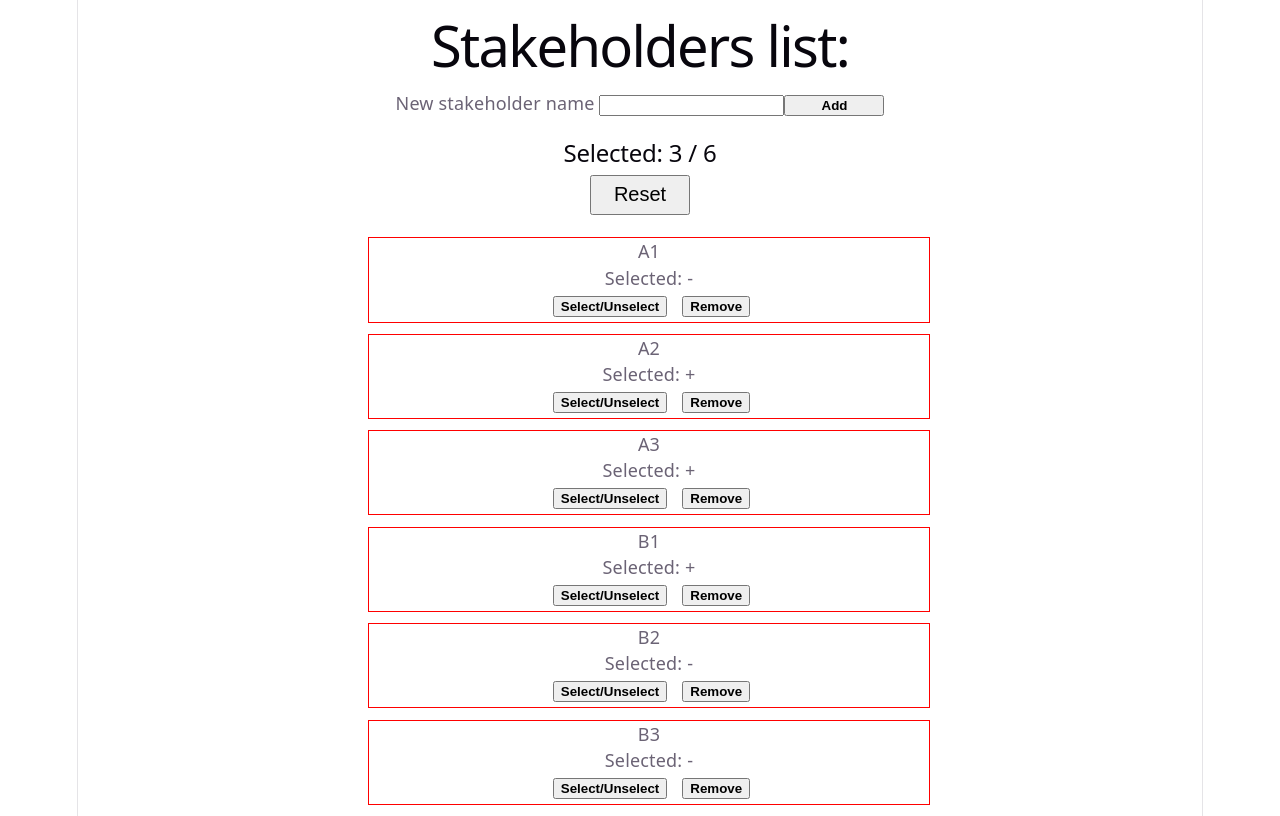
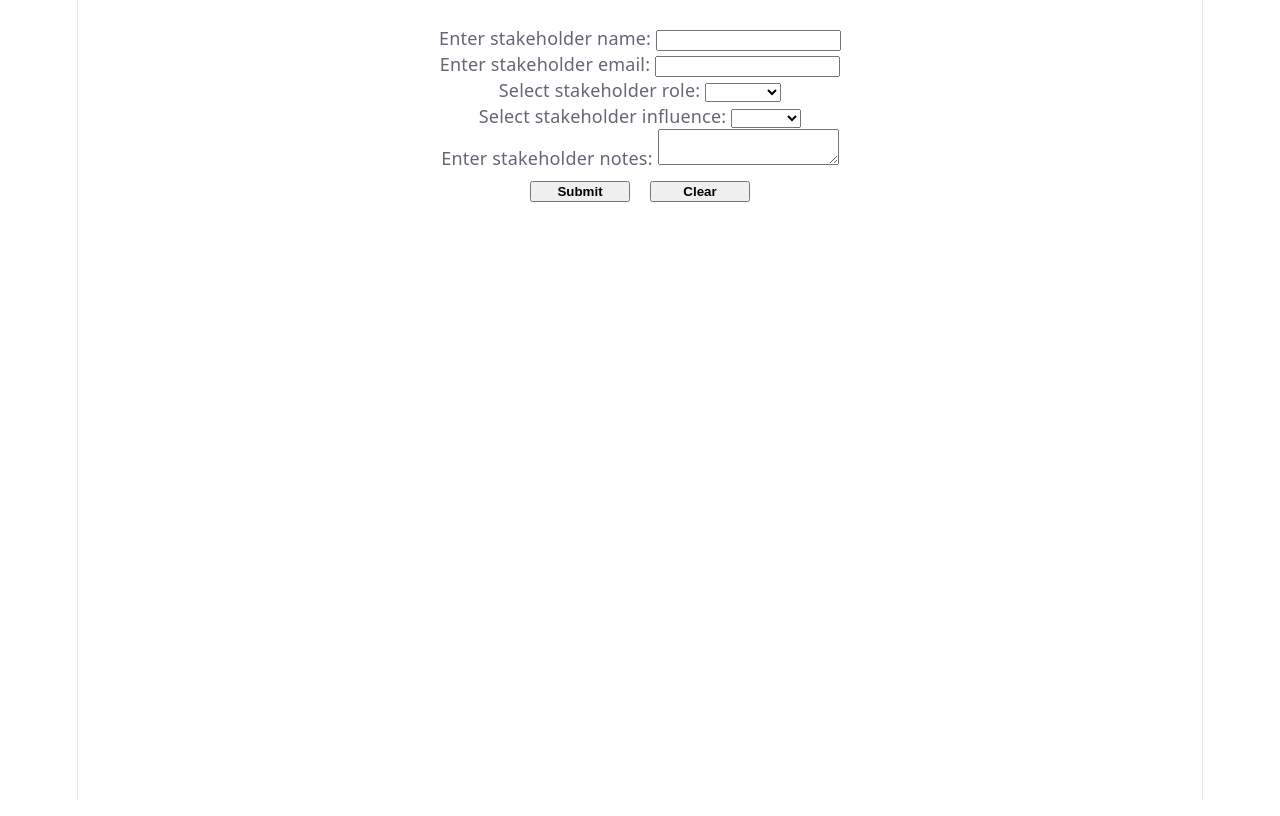
Before and after one commit to Igorstar23/igor-stakeholder-onboarding, a React (Vite) app in the folder apps/react-lab/: page / in a window 1280 px wide. Built offline with nearby package versions, Linux system fonts and the light colour scheme.

Commit message:
feat(react): validate and submit form

```diff
--- a/apps/react-lab/src/App.css
+++ b/apps/react-lab/src/App.css
@@ -141,3 +141,36 @@
   font-size: 10pt;
   font-weight: bold;
 }
+
+.stakeholerform-print {
+  margin-top: 50px;
+  color: green;
+}
+.stakeholerform-print h2{
+  color: green;
+}
+
+.stakeholerform {
+  padding-top: 25px;
+}
+
+.stakeholerform button {
+  margin: 10px;
+  width: 100px;
+  font-size: 10pt;
+  font-weight: bold;
+}
+
+.stakeholerform input, select, textarea {
+  margin-left: 5px;
+}
+
+.stakeholerform-print ul {
+  text-align: left;
+  padding-left: 41%;
+}
+
+.error {
+  color: red;
+  font-weight: bold;
+}
--- a/apps/react-lab/src/App.tsx
+++ b/apps/react-lab/src/App.tsx
@@ -1,12 +1,12 @@
 import './App.css'
-import ShortlistPage from './modules/09-events-state/ShortlistPage'
+import StakeholderForm from './modules/10-forms/StakeholderForm'
 
 
 function App() {
   return (
     <div>
 
-      <ShortlistPage/>
+      <StakeholderForm/>
     </div>
   )
 }
--- a/apps/react-lab/src/modules/10-forms/StakeholderForm.tsx
+++ b/apps/react-lab/src/modules/10-forms/StakeholderForm.tsx
@@ -1,20 +1,86 @@
-import { useState } from "react";
-import {initStakeholderValue} from "./types.ts";
+import { useState, type FormEvent } from "react";
+import {initStakeholderValue, type StakeholderFormValue} from "./types.ts";
 
 export default function StakeholderForm() {
     const [formValue, setFormValue] = useState(initStakeholderValue);
+    const [errors, setErrors] = useState({name: '', email: '', role: '', influence: ''});
+    const [submitValue, setSubmitValue] = useState({...formValue});
+
+    function checkName(name:string) {
+        errors.name = (!name.trim()? 'Error, name is required!' : '');
+        setErrors({...errors});
+    };
+    function checkEmail(email:string) {
+
+        if (!email.trim()) {
+            errors.email= 'Error, email is required!';
+
+        } else {
+            errors.email = (!email.includes('@')? 'Error, email must includes @!' : '');
+        }
+        setErrors({...errors});
+    };
+    function checkRole(role:string) {
+        errors.role = (role != ''? '':'Error, role is required!');
+        setErrors({...errors});
+    };
+    function checkInfluence(influence: string) {
+        errors.influence =  (influence != ''? '' : 'Error, influence is required!');
+        setErrors({...errors});
+    };
+
+    function printSubmit(stakeholder: StakeholderFormValue) {
+        return (
+            <div className="stakeholerform-print">
+                <h2>Summary submitted values:</h2>
+                <ul>
+                    <li>Stakeholder name: {stakeholder.name}</li>
+                    <li>Stakeholder email: {stakeholder.email}</li>
+                    <li>Stakeholder role: {stakeholder.role}</li>
+                    <li>Stakeholder influence: {stakeholder.influence}</li>
+                    {stakeholder.notes && <li>Stakeholder notes: {stakeholder.notes}</li>}
+                </ul>
+            </div>
+        );
+    }
+
+    function clearForm() {
+        setErrors({name:'', email:'', role: '', influence:''});
+        setFormValue(initStakeholderValue);
+    }
+
+    function handleSubmit(event:FormEvent) {
+        event.preventDefault();
+        checkName(formValue.name);
+        checkEmail(formValue.email);
+        checkRole(formValue.role);
+        checkInfluence(formValue.influence);
+
+        let hasError:boolean = ((Object.values(errors).filter((e)=>e != '')?.length) ?? 0) > 0;
+
+        if (hasError) {
+            setSubmitValue({name:'', email:'', role: '', influence:'', notes:''});
+            return;
+        }
+
+        setSubmitValue({...formValue});
+        setFormValue({name:'', email:'', role: '', influence:'', notes:''});
+    };
 
     return (
         <div className="stakeholerform">
-            <form>
+            <form noValidate onSubmit={(e)=>handleSubmit(e)}>
                 <div className="stakeholderform-name">
                     <label htmlFor="stakeholderform-name">Enter stakeholder name:</label>
                     <input id="stakeholderform-name" type="text" value={formValue.name} onChange={(e)=>setFormValue({...formValue, name: e.target.value})} />
+                    {errors.name && <p className="error" role="alert">{errors.name}</p>}
                 </div>
+
 
                 <div className="stakeholderform-email">
                     <label htmlFor="stakeholderform-email">Enter stakeholder email:</label>
                     <input id="stakeholderform-email" type="email" value={formValue.email} onChange={(e)=>setFormValue({...formValue, email: e.target.value})} />
+                    {errors.email && <p className="error" role="alert">{errors.email}</p>}
                 </div>
 
                 <div className="stakeholderform-role">
@@ -27,6 +93,7 @@ export default function StakeholderForm() {
                         <option value={'backend'}>Backend</option>
                         <option value={'fullstack'}>Fullstack</option>
                     </select>
+                    {errors.role && <p className="error" role="alert">{errors.role}</p>}
                 </div>
 
                 <div className="stakeholderform-influence">
@@ -39,14 +106,18 @@ export default function StakeholderForm() {
                         <option value={'medium'}>Medium</option>
                         <option value={'high'}>High</option>
                     </select>
+                    {errors.influence && <p className="error" role="alert">{errors.influence}</p>}
                 </div>
 
                 <div className="stakeholderform-notes">
-                    <label htmlFor="stakeholderform-notes">Enter stakeholder name:</label>
+                    <label htmlFor="stakeholderform-notes">Enter stakeholder notes:</label>
                     <textarea id ="stakeholderform-notes" value={formValue.notes} onChange={(e)=>setFormValue({...formValue, notes: e.target.value})}/>
                 </div>
 
-                <button>Submit</button>
+                <button type="submit">Submit</button>
+                <button type="button" onClick={()=>clearForm()}>Clear</button>
+
+                {submitValue.name && submitValue.email && submitValue.role && submitValue.influence && printSubmit(submitValue)}
             </form>
         </div>
     );
```
